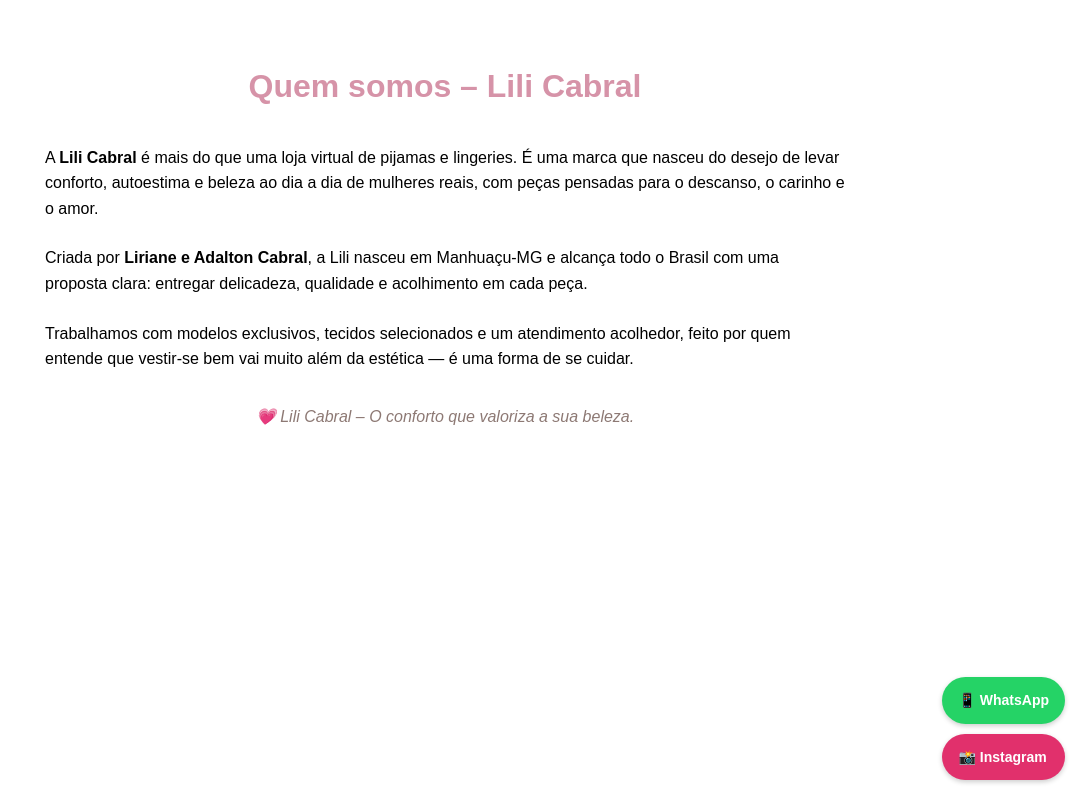
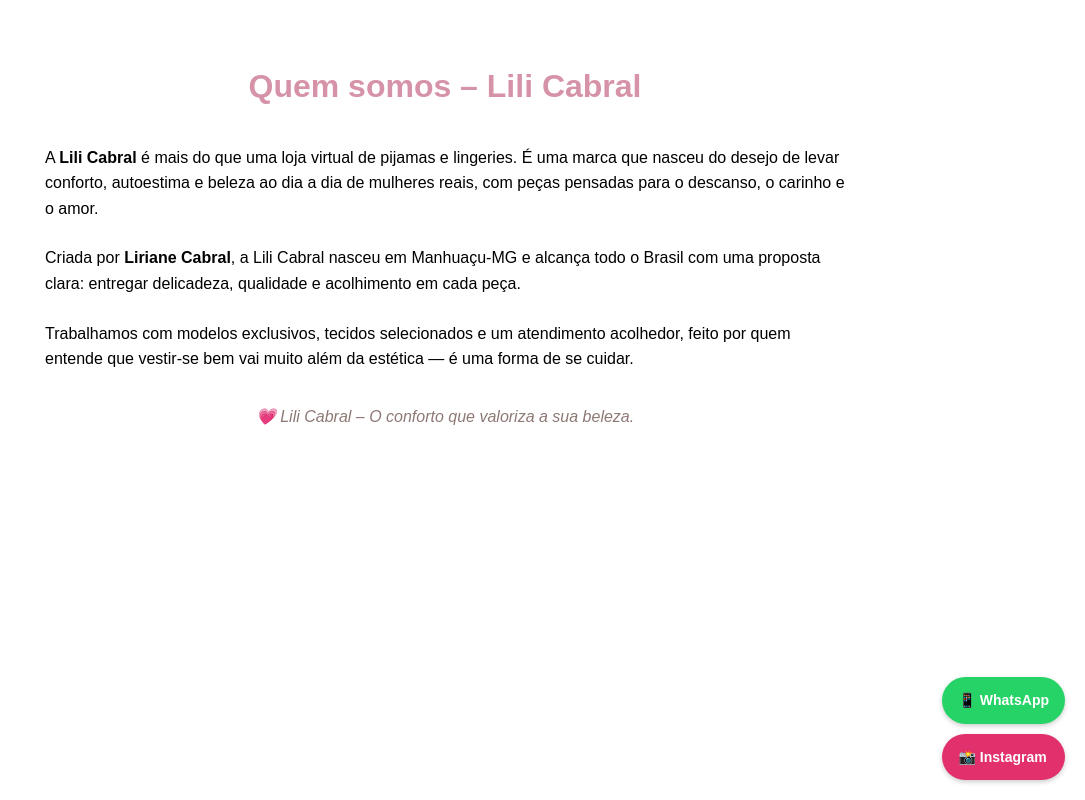
Before and after one commit to adaltoncabral/site-lili-cabral, a Next.js app: page /sobre in a window 1280 px wide. Shown: the whole page, without its empty margins (195-1280 px from the left). Built offline with nearby package versions, Linux system fonts and the light colour scheme.

Commit message:
Update sobre.js

```diff
--- a/pages/sobre.js
+++ b/pages/sobre.js
@@ -24,7 +24,7 @@
           com peças pensadas para o descanso, o carinho e o amor.
         </p>
         <p style={{ marginBottom: '1.5rem' }}>
-          Criada por <strong>Liriane e Adalton Cabral</strong>, a Lili nasceu em Manhuaçu-MG e alcança todo o Brasil com uma proposta clara:
+          Criada por <strong>Liriane Cabral</strong>, a Lili Cabral nasceu em Manhuaçu-MG e alcança todo o Brasil com uma proposta clara:
           entregar delicadeza, qualidade e acolhimento em cada peça.
         </p>
         <p style={{ marginBottom: '1.5rem' }}>
```
